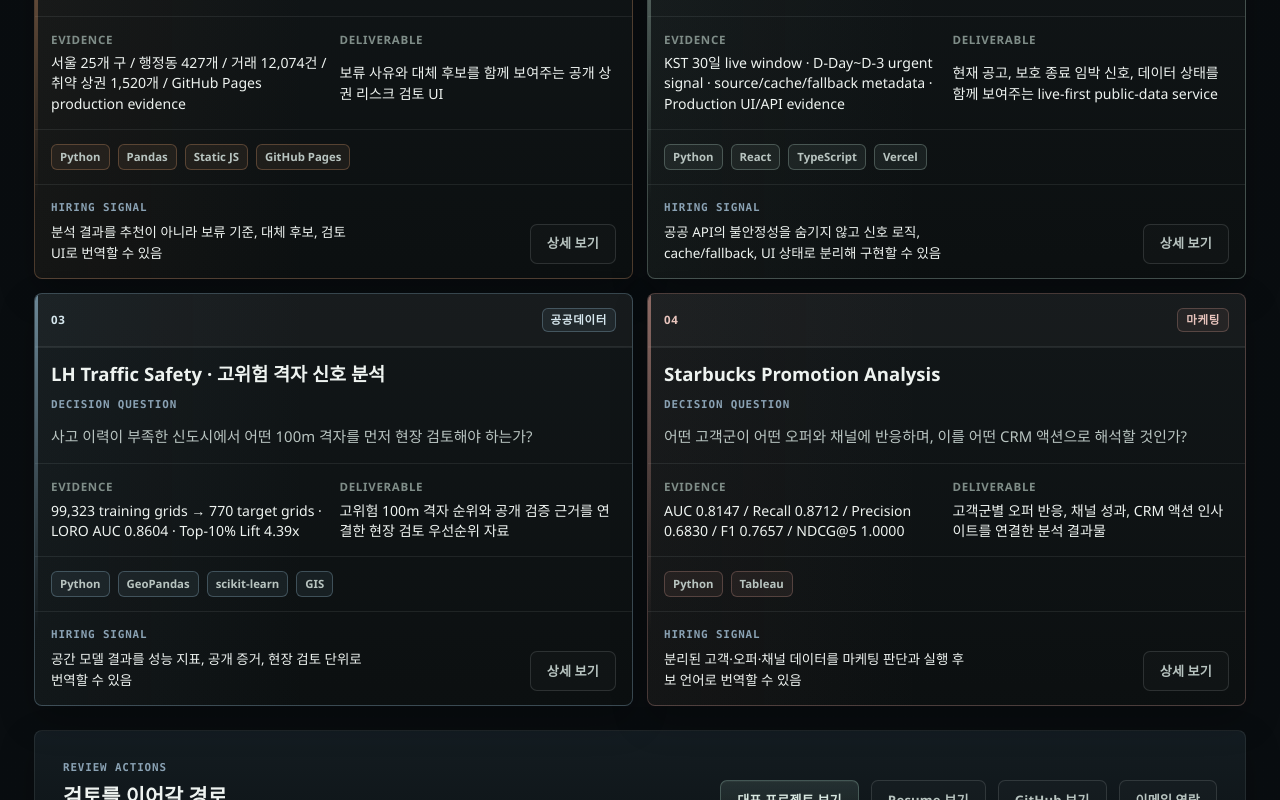
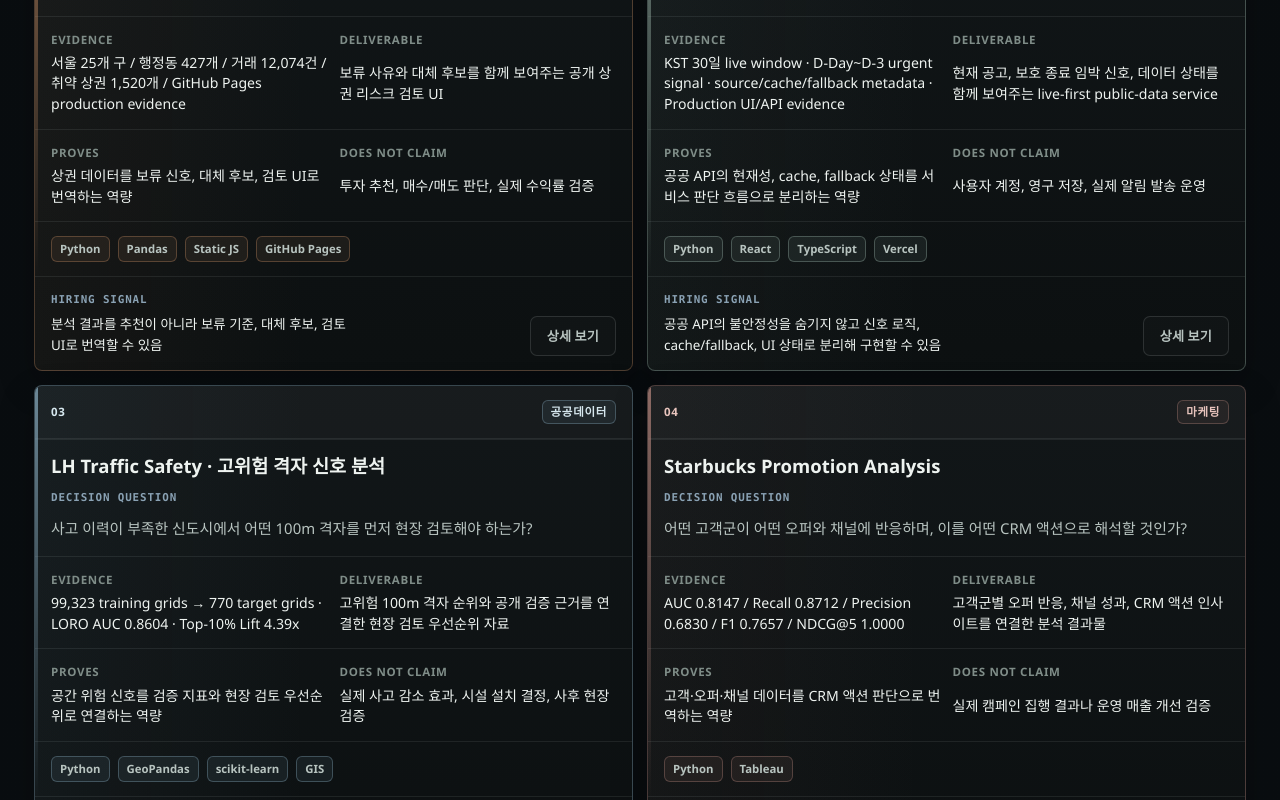
Before and after one commit to dffxonnb-cyber/signal-archive, a Next.js app: page / in a window 1280 px wide. Shown: the part 2040-2840 px from the top of the page. Built offline with nearby package versions, Linux system fonts and the light colour scheme.

Commit message:
add project claim boundaries to home cards

```diff
--- a/components/home-project-card.tsx
+++ b/components/home-project-card.tsx
@@ -14,6 +14,31 @@
   "starbucks-promotion-analysis": "home-project-card--starbucks",
 };
 
+const projectBoundaries: Record<
+  string,
+  {
+    proves: string;
+    doesNotClaim: string;
+  }
+> = {
+  "seoul-storefront-redveil": {
+    proves: "상권 데이터를 보류 신호, 대체 후보, 검토 UI로 번역하는 역량",
+    doesNotClaim: "투자 추천, 매수/매도 판단, 실제 수익률 검증",
+  },
+  "shelter-signal": {
+    proves: "공공 API의 현재성, cache, fallback 상태를 서비스 판단 흐름으로 분리하는 역량",
+    doesNotClaim: "사용자 계정, 영구 저장, 실제 알림 발송 운영",
+  },
+  "lh-traffic-safety-analysis": {
+    proves: "공간 위험 신호를 검증 지표와 현장 검토 우선순위로 연결하는 역량",
+    doesNotClaim: "실제 사고 감소 효과, 시설 설치 결정, 사후 현장 검증",
+  },
+  "starbucks-promotion-analysis": {
+    proves: "고객·오퍼·채널 데이터를 CRM 액션 판단으로 번역하는 역량",
+    doesNotClaim: "실제 캠페인 집행 결과나 운영 매출 개선 검증",
+  },
+};
+
 function getProjectAccentClass(project: Project) {
   return projectAccentClasses[project.slug] ?? "home-project-card--default";
 }
@@ -22,6 +47,8 @@
   project,
   index,
 }: HomeProjectCardProps) {
+  const boundary = projectBoundaries[project.slug];
+
   return (
     <article className={`home-project-card ${getProjectAccentClass(project)}`}>
       <div className="home-project-card__head">
@@ -33,8 +60,12 @@
         <h3 className="home-project-card__title">
           <Link href={`/projects/${project.slug}`}>{project.title}</Link>
         </h3>
-        <span className="home-project-card__section-label">Decision Question</span>
-        <p className="home-project-card__problem">{project.review.decisionQuestion}</p>
+        <span className="home-project-card__section-label">
+          Decision Question
+        </span>
+        <p className="home-project-card__problem">
+          {project.review.decisionQuestion}
+        </p>
       </div>
 
       <dl className="home-project-card__facts">
@@ -48,6 +79,19 @@
         </div>
       </dl>
 
+      {boundary ? (
+        <dl className="home-project-card__facts home-project-card__facts--boundary">
+          <div className="home-project-card__fact">
+            <dt>Proves</dt>
+            <dd>{boundary.proves}</dd>
+          </div>
+          <div className="home-project-card__fact">
+            <dt>Does not claim</dt>
+            <dd>{boundary.doesNotClaim}</dd>
+          </div>
+        </dl>
+      ) : null}
+
       <div className="home-project-card__tags">
         {project.cardTools.map((tag) => (
           <span className="home-project-card__tag" key={tag}>
@@ -58,10 +102,17 @@
 
       <div className="home-project-card__footer">
         <div className="home-project-card__signal">
-          <span className="home-project-card__section-label">Hiring Signal</span>
-          <p className="home-project-card__impact">{project.review.hiringSignal}</p>
+          <span className="home-project-card__section-label">
+            Hiring Signal
+          </span>
+          <p className="home-project-card__impact">
+            {project.review.hiringSignal}
+          </p>
         </div>
-        <Link className="button-link button-link--secondary home-project-card__link" href={`/projects/${project.slug}`}>
+        <Link
+          className="button-link button-link--secondary home-project-card__link"
+          href={`/projects/${project.slug}`}
+        >
           상세 보기
         </Link>
       </div>
```
